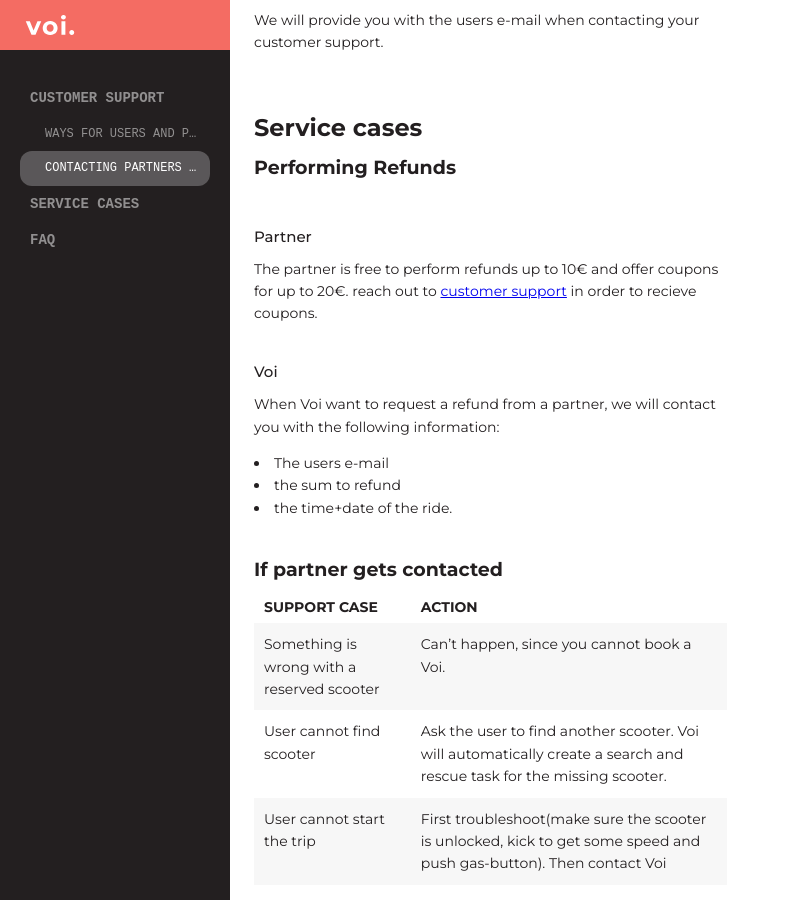
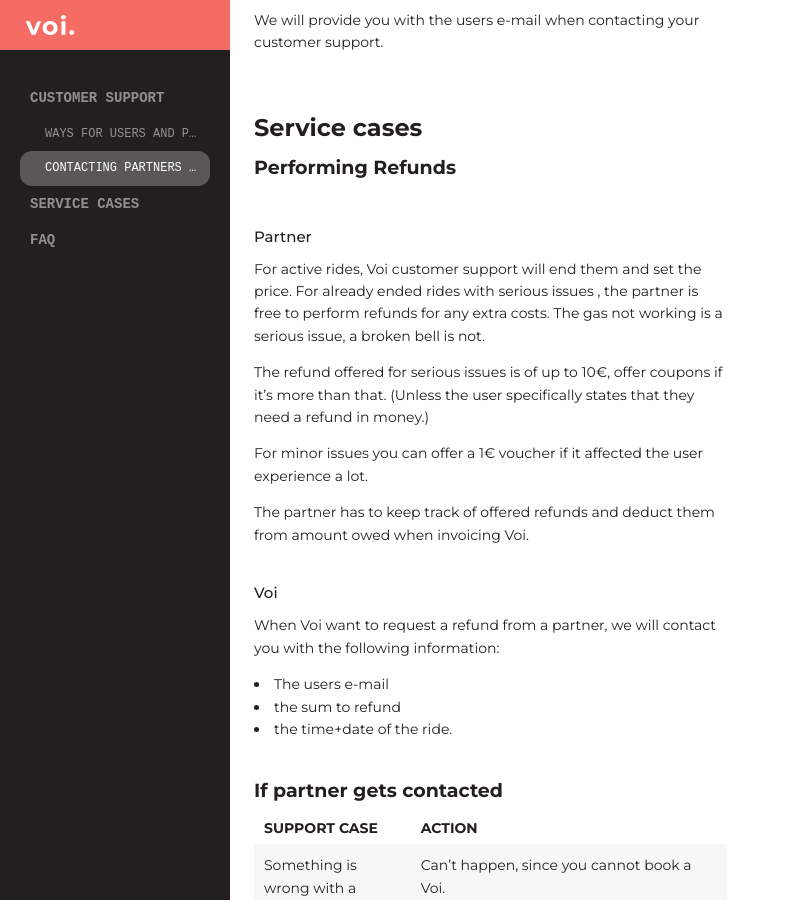
Before and after one commit to Tomtss/partner-api-docs, a Jekyll site: the page built from customer-support.md, in a window 1280 px wide and 900 px high, scrolled down 1567 px. Shown: the whole window, without its empty margins (0-786 px from the left). Built offline with Jekyll 4.4.1, drawn with Linux system fonts in a browser that asks for light colours; some web fonts are replaced.

Commit message:
customer support

```diff
--- a/customer-support.md
+++ b/customer-support.md
@@ -47,7 +47,13 @@
 # Service cases
 ## Performing Refunds
 ### Partner
-The partner is free to perform refunds up to 10€ and offer coupons for up to 20€. reach out to [customer support](/poc/) in order to recieve coupons.
+For active rides, Voi customer support will end them and set the price. For already ended rides with serious issues , the partner is free to perform refunds for any extra costs. The gas not working is a serious issue, a broken bell is not.
+
+The refund offered for serious issues is of up to 10€, offer coupons if it's more than that. (Unless the user specifically states that they need a refund in money.)
+
+For minor issues you can offer a 1€ voucher if it affected the user experience a lot.
+
+The partner has to keep track of offered refunds and deduct them from amount owed when invoicing Voi.
 ### Voi
 When Voi want to request a refund from a partner, we will contact you with the following information:
 * The users e-mail
```
